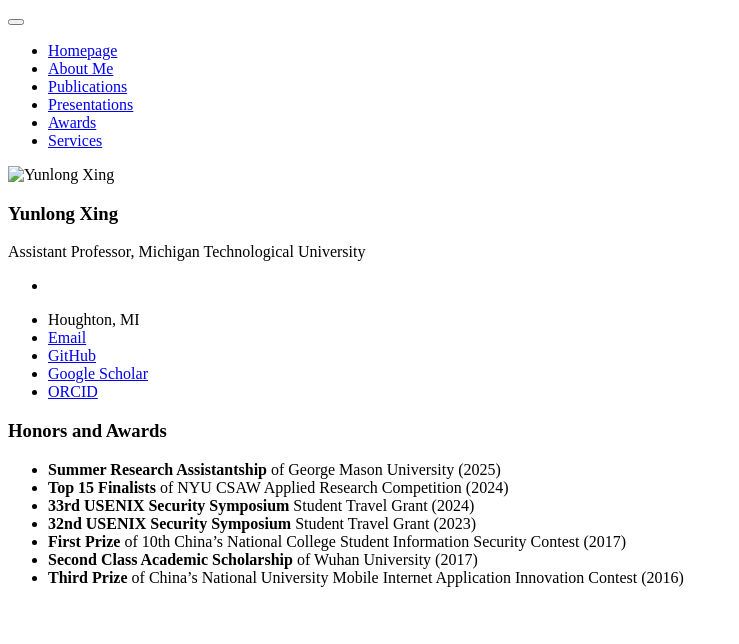
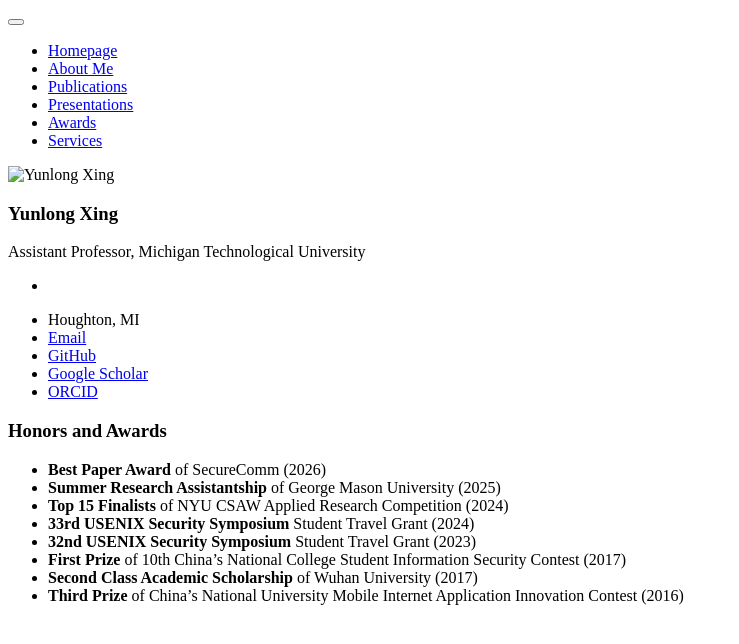
Before and after one commit to YunlongXing/yunlongxing.github.io, a Jekyll site: the page built from _pages/includes/honors.md, in a window 1280 px wide. Shown: the top 644 px of the page, without its empty margins (0-739 px from the left). Built offline with Jekyll 4.4.1, drawn with Linux system fonts in a browser that asks for light colours; our own code applies the rules of GitHub Pages for plain Markdown files.

Commit message:
Add Best Paper Award for SecureComm 2026

```diff
--- a/_pages/includes/honors.md
+++ b/_pages/includes/honors.md
@@ -1,4 +1,5 @@
 # Honors and Awards
+- **Best Paper Award** of SecureComm (2026)
 - **Summer Research Assistantship** of George Mason University (2025)
 - **Top 15 Finalists** of NYU CSAW Applied Research Competition (2024)
 - **33rd USENIX Security Symposium** Student Travel Grant (2024)
```
